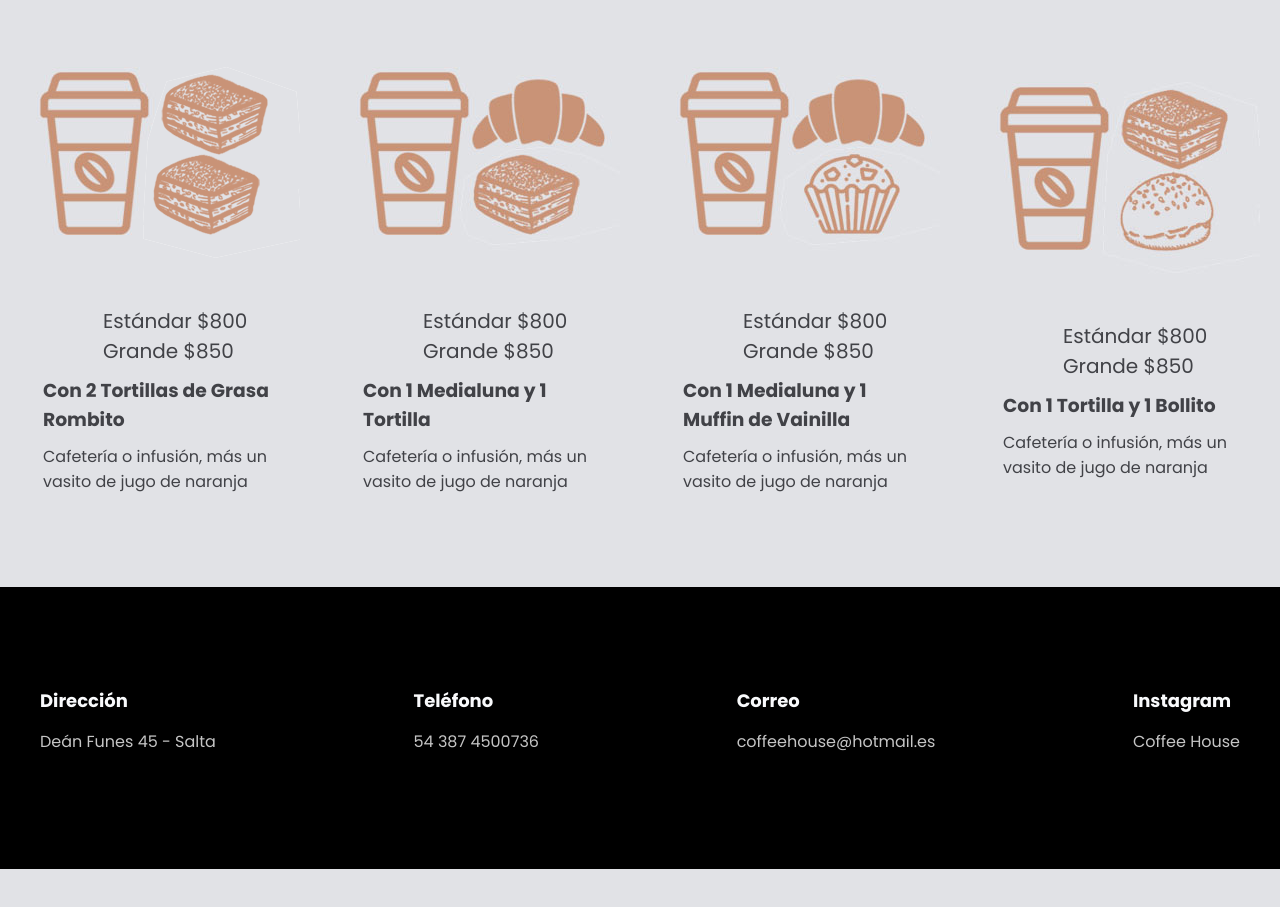
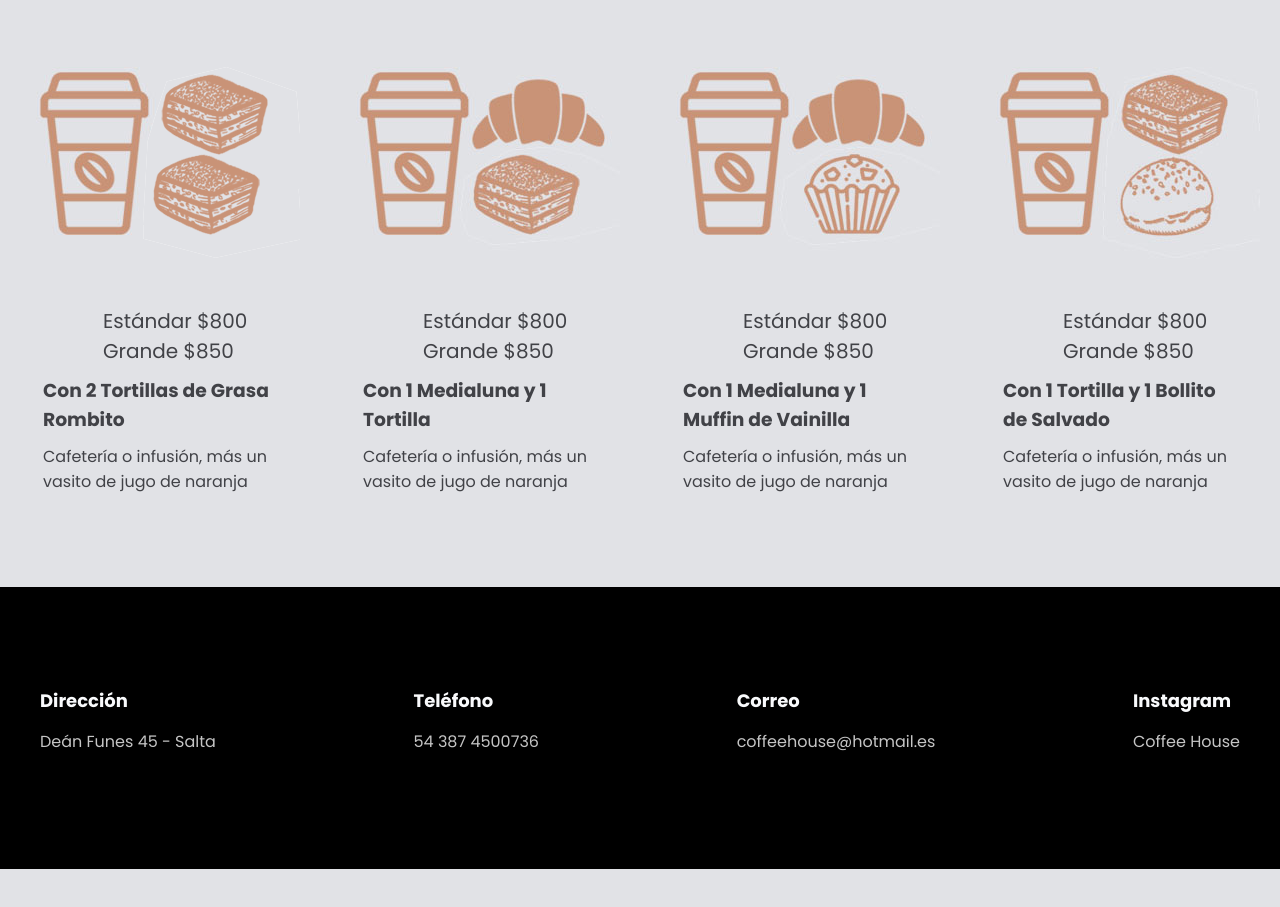
Before and after one commit to MRRodr1guez/coffee-vMartin, a plain HTML site: page carta03.html in a window 1280 px wide. Shown: the part 1606-2513 px from the top of the page. Drawn offline with Linux system fonts and the light colour scheme.

Commit message:
Update carta03.html

```diff
--- a/carta03.html
+++ b/carta03.html
@@ -146,7 +146,7 @@
                     <div class="foto-body">
                         <label class="cash">Estándar $800</label>
                         <label class="cash">Grande $850</label>
-                        <h3>Con 1 Tortilla y 1 Bollito</h3>
+                        <h3>Con 1 Tortilla y 1 Bollito de Salvado</h3>
                         <label>Cafetería o infusión, más un vasito de jugo de naranja</label>
                     </div>
                 </div>
```
